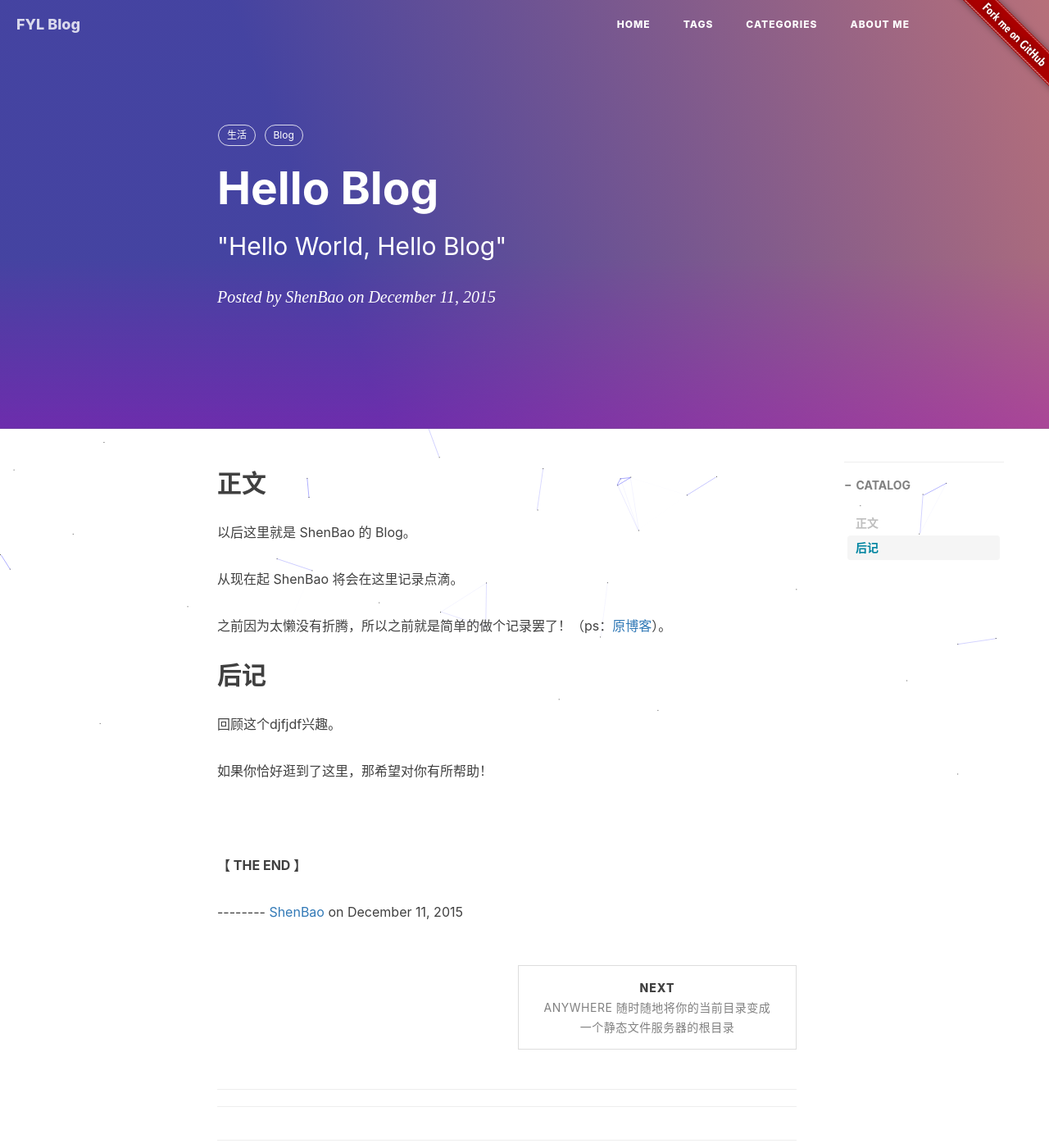
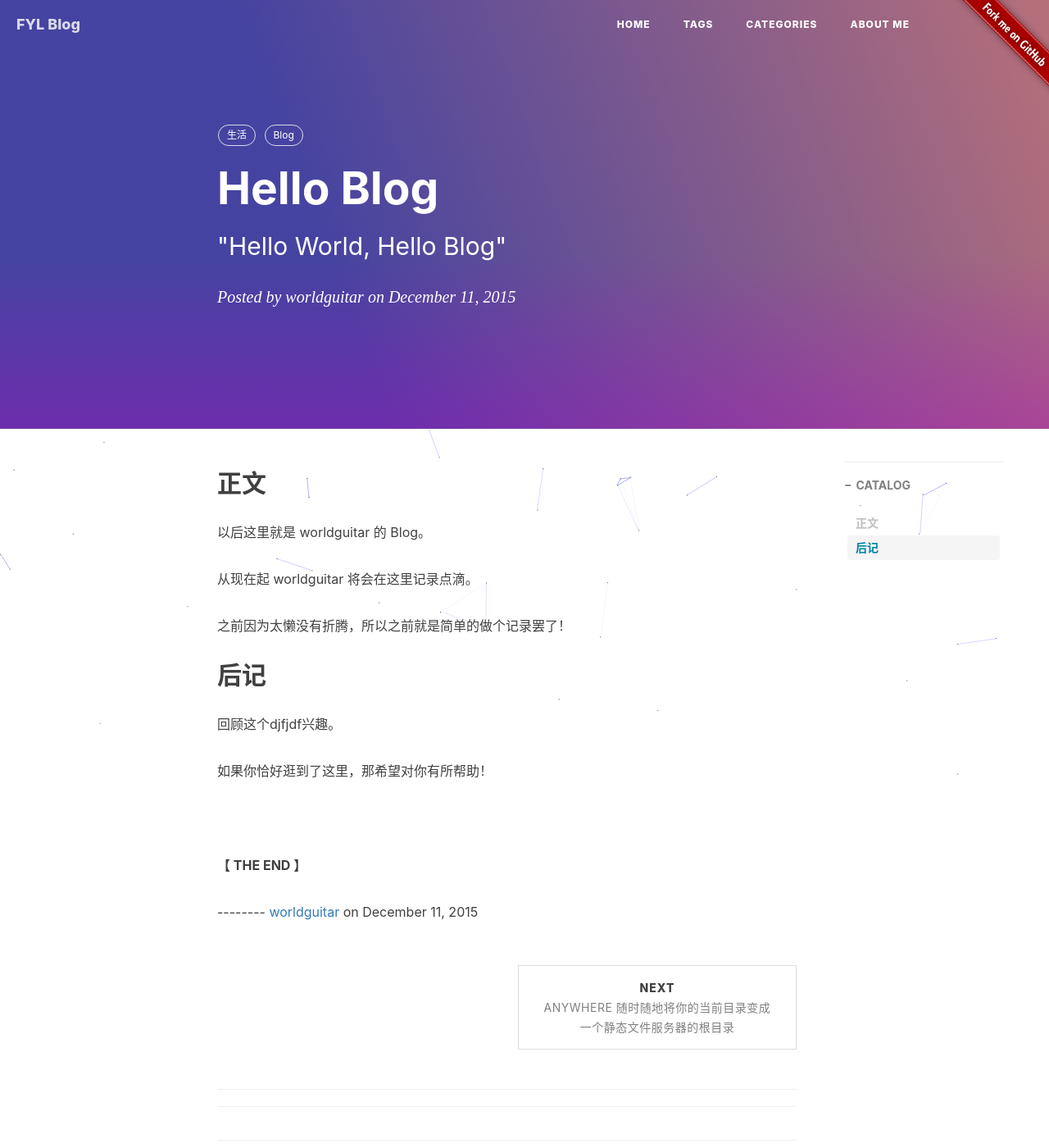
Before and after one commit to comesome/comesome.github.io, a Jekyll site: the page built from _posts/Blog/2015-12-11-Hello Blog.md, in a window 1280 px wide and 1400 px high. Shown: the whole window at 82% size. Built offline with Jekyll 4.4.1, drawn with Linux system fonts in a browser that asks for light colours; nearby versions of some CDN libraries; comment, search, counter and statistics services are not loaded.

Commit message:
Update 2015-12-11-Hello Blog.md

```diff
--- a/_posts/Blog/2015-12-11-Hello Blog.md
+++ b/_posts/Blog/2015-12-11-Hello Blog.md
@@ -3,7 +3,7 @@ layout:     post
 title:      "Hello Blog"
 subtitle:   " \"Hello World, Hello Blog\""
 date:       2015-12-11 22:00:00
-author:     "ShenBao"
+author:     "worldguitar"
 catalog: true
 tags:
     - 生活
@@ -13,12 +13,12 @@ tags:
 
 ## 正文
 
-以后这里就是 ShenBao 的 Blog。
+以后这里就是 worldguitar 的 Blog。
 
-从现在起 ShenBao 将会在这里记录点滴。
+从现在起 worldguitar 将会在这里记录点滴。
 
 
-之前因为太懒没有折腾，所以之前就是简单的做个记录罢了！（ps：[原博客](https://shenbao.github.io/blog)）。
+之前因为太懒没有折腾，所以之前就是简单的做个记录罢了！
 
 
 
```
